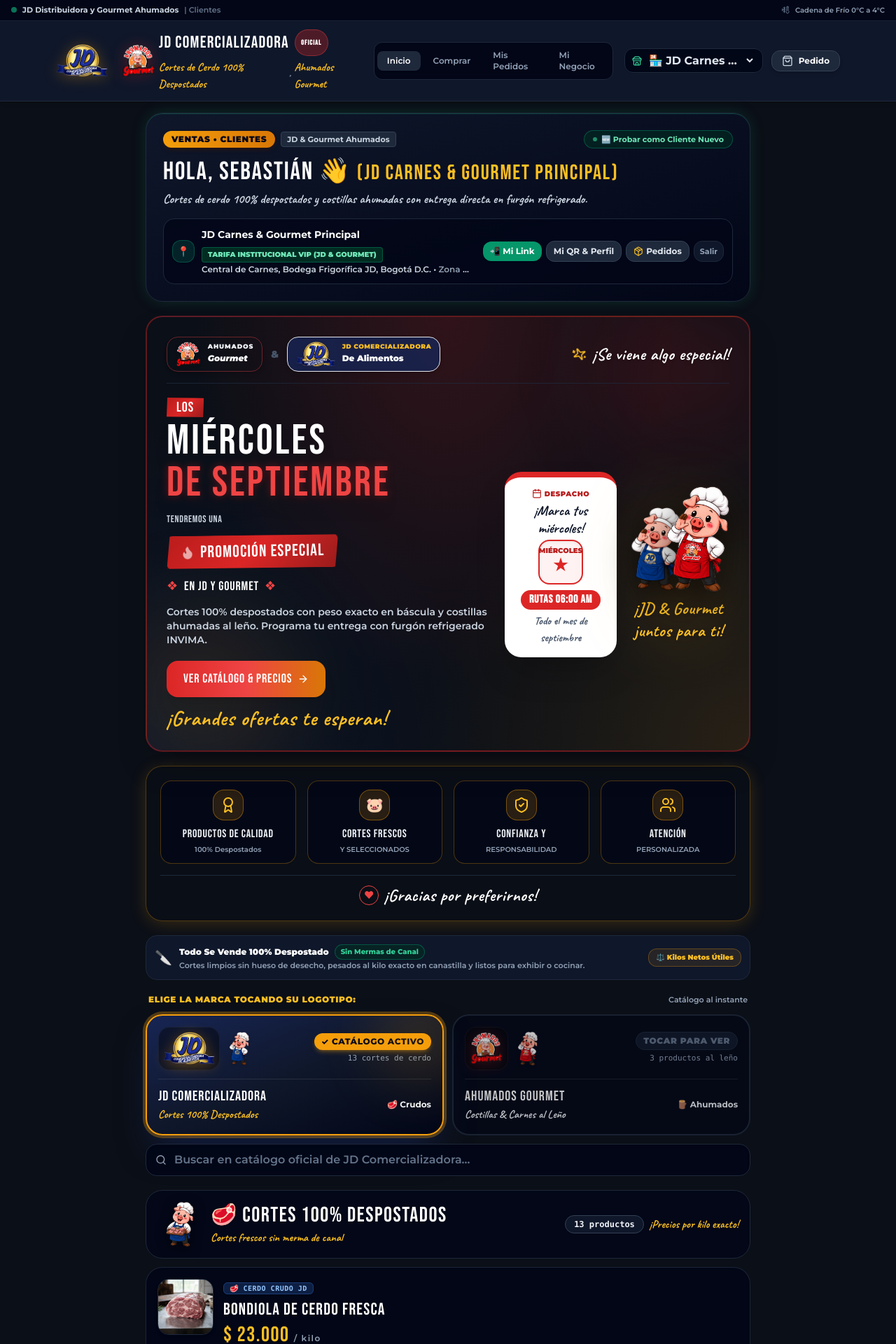
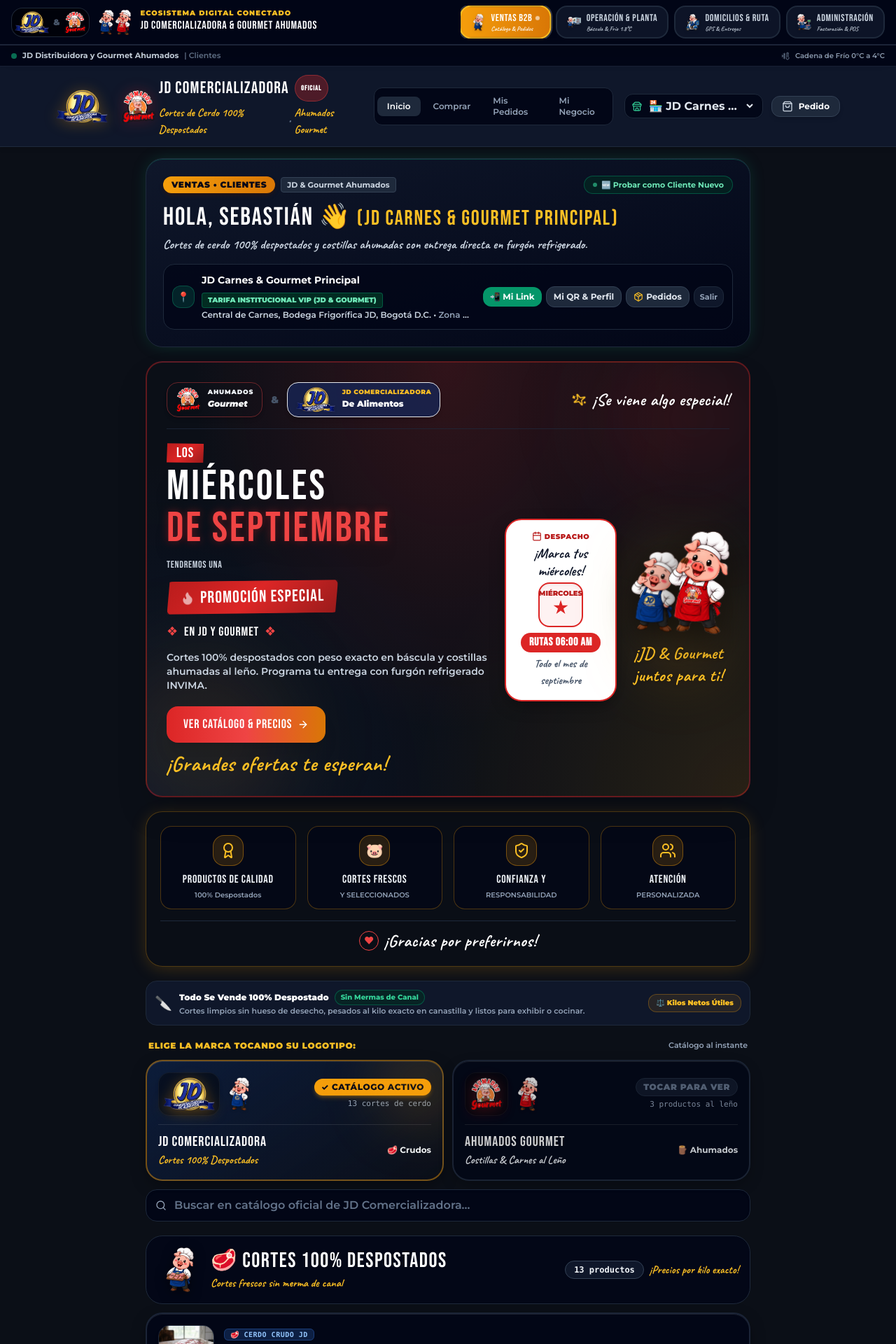
Before and after one commit to S3baz94/jd-distribuidora, a Next.js app: page / in a window 1280 px wide. Shown: the top 1920 px of the page at 70% size. Built offline with nearby package versions, Linux system fonts and the light colour scheme.

Commit message:
feat: Rediseño animado 2D cel-shaded, articulación del ecosistema con barra unificada y responsividad integral

```diff
--- a/src/app/globals.css
+++ b/src/app/globals.css
@@ -212,3 +212,83 @@
 .gold-glow-card {
   box-shadow: 0 4px 24px -2px rgba(245, 158, 11, 0.22);
 }
+
+/* ==============================================================
+   ESTILO ANIMADO 2D CEL-SHADED (JD & GOURMET)
+   ============================================================== */
+@keyframes floatSlow {
+  0%, 100% {
+    transform: translateY(0px) rotate(0deg);
+  }
+  50% {
+    transform: translateY(-5px) rotate(1deg);
+  }
+}
+
+.animate-float-slow {
+  animation: floatSlow 4s ease-in-out infinite;
+}
+
+@keyframes pulseSubtle {
+  0%, 100% {
+    transform: scale(1);
+  }
+  50% {
+    transform: scale(1.03);
+  }
+}
+
+.animate-pulse-subtle {
+  animation: pulseSubtle 3s ease-in-out infinite;
+}
+
+/* Tarjetas con estilo Sticker Ilustrado / Cel-Shaded */
+.cartoon-card {
+  border-radius: 1.5rem;
+  border-width: 2px;
+  box-shadow: 0 8px 24px -4px rgba(0, 0, 0, 0.4), inset 0 1px 0 rgba(255, 255, 255, 0.1);
+  transition: all 0.25s cubic-bezier(0.175, 0.885, 0.32, 1.275);
+}
+
+.cartoon-card:hover {
+  transform: translateY(-3px);
+  box-shadow: 0 14px 28px -4px rgba(0, 0, 0, 0.5), inset 0 1px 0 rgba(255, 255, 255, 0.15);
+}
+
+.cartoon-card-jd {
+  border-color: rgba(245, 158, 11, 0.45);
+  background: linear-gradient(145deg, rgba(16, 53, 123, 0.35) 0%, rgba(11, 15, 25, 0.95) 100%);
+}
+
+.cartoon-card-gourmet {
+  border-color: rgba(220, 38, 38, 0.45);
+  background: linear-gradient(145deg, rgba(185, 28, 28, 0.3) 0%, rgba(11, 15, 25, 0.95) 100%);
+}
+
+/* Botón 3D táctil de cómic */
+.cartoon-btn {
+  border-radius: 1rem;
+  font-weight: 800;
+  letter-spacing: 0.03em;
+  box-shadow: 0 4px 0 0 rgba(0, 0, 0, 0.35), 0 8px 16px rgba(0, 0, 0, 0.25);
+  transition: all 0.15s ease;
+}
+
+.cartoon-btn:active {
+  transform: translateY(3px);
+  box-shadow: 0 1px 0 0 rgba(0, 0, 0, 0.35), 0 2px 6px rgba(0, 0, 0, 0.2);
+}
+
+/* Insignias estilo sticker animado */
+.sticker-badge {
+  display: inline-flex;
+  align-items: center;
+  gap: 0.375rem;
+  padding: 0.25rem 0.75rem;
+  border-radius: 9999px;
+  font-weight: 900;
+  text-transform: uppercase;
+  letter-spacing: 0.05em;
+  box-shadow: 0 2px 6px rgba(0, 0, 0, 0.2);
+  border-width: 1.5px;
+}
--- a/src/app/page.tsx
+++ b/src/app/page.tsx
@@ -349,10 +349,10 @@
           <button
             type="button"
             onClick={() => setSelectedBrand("jd_distribuidora")}
-            className={`relative p-3.5 sm:p-4 rounded-3xl text-left transition-all duration-300 border-2 overflow-hidden group active:scale-[0.98] ${
+            className={`relative p-3.5 sm:p-4 rounded-3xl text-left transition-all duration-300 border-2 overflow-hidden group active:scale-[0.98] cartoon-card ${
               selectedBrand === "jd_distribuidora"
-                ? "bg-gradient-to-br from-jdblue-950 via-slate-900 to-slate-950 border-gold-500 ring-4 ring-gold-500/30 shadow-2xl shadow-jdblue-950/80"
-                : "bg-slate-950/80 border-slate-800 hover:border-slate-700 opacity-75 hover:opacity-100"
+                ? "cartoon-card-jd border-gold-500 ring-4 ring-gold-500/30 shadow-2xl shadow-jdblue-950/80"
+                : "bg-slate-950/80 border-slate-800 hover:border-slate-700 opacity-80 hover:opacity-100"
             }`}
           >
             {selectedBrand === "jd_distribuidora" && (
@@ -361,7 +361,7 @@
 
             <div className="flex items-center justify-between gap-2">
               <div className="flex items-center gap-2">
-                <div className="h-13 sm:h-15 flex items-center p-1.5 bg-black/40 rounded-2xl border border-white/5">
+                <div className="h-13 sm:h-15 flex items-center p-1.5 bg-black/40 rounded-2xl border border-white/5 shadow-md">
                   <img
                     src="/images/branding/logo-jd-comercializadora.png"
                     alt="Logo Oficial JD Comercializadora"
@@ -373,7 +373,7 @@
                   <img
                     src="/images/branding/cerdito-saludo-bienvenida.png"
                     alt="Mascota Cerdito JD"
-                    className="w-full h-full object-contain drop-shadow"
+                    className="w-full h-full object-contain drop-shadow animate-float-slow"
                   />
                 </div>
               </div>
@@ -413,10 +413,10 @@
           <button
             type="button"
             onClick={() => setSelectedBrand("gourmet_ahumados")}
-            className={`relative p-3.5 sm:p-4 rounded-3xl text-left transition-all duration-300 border-2 overflow-hidden group active:scale-[0.98] ${
+            className={`relative p-3.5 sm:p-4 rounded-3xl text-left transition-all duration-300 border-2 overflow-hidden group active:scale-[0.98] cartoon-card ${
               selectedBrand === "gourmet_ahumados"
-                ? "bg-gradient-to-br from-fire-950 via-slate-900 to-slate-950 border-fire-500 ring-4 ring-fire-500/30 shadow-2xl shadow-fire-950/80"
-                : "bg-slate-950/80 border-slate-800 hover:border-slate-700 opacity-75 hover:opacity-100"
+                ? "cartoon-card-gourmet border-fire-500 ring-4 ring-fire-500/30 shadow-2xl shadow-fire-950/80"
+                : "bg-slate-950/80 border-slate-800 hover:border-slate-700 opacity-80 hover:opacity-100"
             }`}
           >
             {selectedBrand === "gourmet_ahumados" && (
@@ -425,7 +425,7 @@
 
             <div className="flex items-center justify-between gap-2">
               <div className="flex items-center gap-2">
-                <div className="h-13 sm:h-15 flex items-center p-1.5 bg-black/40 rounded-2xl border border-white/5">
+                <div className="h-13 sm:h-15 flex items-center p-1.5 bg-black/40 rounded-2xl border border-white/5 shadow-md">
                   <img
                     src="/images/branding/logo-ahumados-gourmet-oficial.png"
                     alt="Logo Oficial Ahumados Gourmet"
@@ -437,7 +437,8 @@
                   <img
                     src="/images/branding/cerdito-gourmet-ahumados.png"
                     alt="Mascota Cerdito Gourmet"
-                    className="w-full h-full object-contain drop-shadow"
+                    className="w-full h-full object-contain drop-shadow animate-float-slow"
+                    style={{ animationDelay: "1s" }}
                   />
                 </div>
               </div>
@@ -541,9 +542,9 @@
             return (
               <div
                 key={product.id}
-                className={`p-4 rounded-3xl bg-slate-950/90 border transition-all ${
+                className={`p-4 rounded-3xl bg-slate-950/90 border-2 transition-all cartoon-card ${
                   itemInCart
-                    ? "border-gold-500 ring-2 ring-gold-500/40 gold-glow-card"
+                    ? "border-gold-500 ring-2 ring-gold-500/40 gold-glow-card scale-[1.01]"
                     : isOutOfStock
                     ? "border-white/5 opacity-60 bg-slate-950"
                     : "border-slate-800/90 hover:border-slate-700"
--- a/src/components/admin/AdminHeader.tsx
+++ b/src/components/admin/AdminHeader.tsx
@@ -57,6 +57,26 @@
                   className="h-9 sm:h-10 w-auto object-contain drop-shadow-[0_2px_8px_rgba(220,38,38,0.25)]"
                 />
               </div>
+
+              {/* Dúo de Cerditos Animados en Administración */}
+              <div className="flex items-end -space-x-2 hidden md:flex">
+                <div className="w-8 h-9 relative">
+                  <img
+                    src="/images/branding/cerdito-bascula-pesaje.png"
+                    alt="Cerdito Báscula & POS"
+                    className="w-full h-full object-contain animate-float-slow"
+                  />
+                </div>
+                <div className="w-8 h-9 relative">
+                  <img
+                    src="/images/branding/cerdito-gourmet-ahumados.png"
+                    alt="Cerdito Gourmet"
+                    className="w-full h-full object-contain animate-float-slow"
+                    style={{ animationDelay: "1s" }}
+                  />
+                </div>
+              </div>
+
               <div>
                 <span className="font-bebas text-lg sm:text-xl tracking-wider text-white uppercase block leading-none">
                   JD COMERCIALIZADORA & GOURMET AHUMADOS
--- a/src/components/catalog/ProductCard.tsx
+++ b/src/components/catalog/ProductCard.tsx
@@ -56,12 +56,12 @@
   return (
     <>
       <div
-        className={`bg-white rounded-3xl border-2 transition-all flex flex-col justify-between overflow-hidden shadow-md ${
+        className={`bg-white rounded-3xl border-2 transition-all flex flex-col justify-between overflow-hidden shadow-md cartoon-card ${
           cartItem
-            ? "border-brand-500 ring-2 ring-brand-500/20"
+            ? "border-emerald-500 ring-4 ring-emerald-500/20 shadow-emerald-950/10"
             : isOutOfStock
             ? "border-slate-200 bg-slate-50 opacity-70"
-            : "border-slate-200 hover:border-slate-300"
+            : "border-slate-200 hover:border-slate-400"
         }`}
       >
         {/* Big Product Image */}
--- a/src/components/common/BrandMascotBanner.tsx
+++ b/src/components/common/BrandMascotBanner.tsx
@@ -115,9 +115,9 @@
         </div>
 
         {/* Columna Derecha: Tarjeta de Mascota & Calendario Oficial */}
-        <div className="lg:col-span-5 flex flex-col sm:flex-row items-center justify-center gap-4">
+        <div className="lg:col-span-5 flex flex-col sm:flex-row items-center justify-center gap-4 mt-2 lg:mt-0">
           {/* Calendario de Despacho Idéntico al Post */}
-          <div className="w-40 bg-white text-slate-900 rounded-3xl shadow-2xl p-4 border-t-8 border-fire-600 text-center flex flex-col items-center flex-shrink-0 relative overflow-hidden">
+          <div className="w-full sm:w-40 bg-white text-slate-900 rounded-3xl shadow-2xl p-4 border-t-8 border-fire-600 text-center flex flex-col items-center flex-shrink-0 relative overflow-hidden cartoon-card">
             <div className="flex items-center gap-1 text-[10px] font-black uppercase text-fire-700 tracking-wider">
               <Calendar className="w-3.5 h-3.5" />
               <span>Despacho</span>
@@ -146,13 +146,13 @@
             {/* Resplandor sutil de fondo */}
             <div className="absolute inset-0 bg-gold-500/10 rounded-full blur-2xl pointer-events-none" />
 
-            <div className="relative flex items-end justify-center -space-x-4 sm:-space-x-6 group cursor-pointer">
+            <div className="relative flex items-end justify-center -space-x-3 sm:-space-x-5 group cursor-pointer">
               {/* Cerdito JD: Señalando Ofertas */}
               <div className="relative z-10 text-center">
                 <img
                   src="/images/branding/cerdito-senala-ofertas.png"
                   alt="El Cerdito JD con Delantal Azul"
-                  className="w-28 sm:w-36 lg:w-40 h-auto object-contain drop-shadow-[0_12px_20px_rgba(0,0,0,0.6)] group-hover:scale-105 transition-transform duration-300"
+                  className="w-24 sm:w-32 lg:w-36 h-auto object-contain drop-shadow-[0_12px_20px_rgba(0,0,0,0.6)] animate-float-slow group-hover:scale-105 transition-transform duration-300"
                 />
               </div>
 
@@ -161,7 +161,8 @@
                 <img
                   src="/images/branding/cerdito-gourmet-ahumados.png"
                   alt="El Cerdito Gourmet con Delantal Rojo"
-                  className="w-32 sm:w-40 lg:w-44 h-auto object-contain drop-shadow-[0_15px_25px_rgba(0,0,0,0.65)] group-hover:scale-105 transition-transform duration-300"
+                  className="w-28 sm:w-36 lg:w-40 h-auto object-contain drop-shadow-[0_15px_25px_rgba(0,0,0,0.65)] animate-float-slow group-hover:scale-105 transition-transform duration-300"
+                  style={{ animationDelay: "1.5s" }}
                 />
               </div>
             </div>
--- a/src/components/delivery/DomiciliarioView.tsx
+++ b/src/components/delivery/DomiciliarioView.tsx
@@ -504,7 +504,7 @@
 
         {/* Banner de Siguiente Entrega */}
         {nextStop ? (
-          <div className="bg-gradient-to-br from-emerald-950/40 via-slate-900 to-slate-900 border-2 border-[#4edea3]/40 rounded-2xl p-4 shadow-2xl relative overflow-hidden">
+          <div className="bg-gradient-to-br from-emerald-950/40 via-slate-900 to-slate-900 border-2 border-[#4edea3]/40 rounded-3xl p-4 sm:p-5 shadow-2xl relative overflow-hidden cartoon-card">
             <div className="flex items-center justify-between pb-2 border-b border-white/10 mb-3 flex-wrap gap-1.5">
               <div className="flex items-center gap-1.5">
                 <span className="w-2 h-2 rounded-full bg-[#4edea3] animate-ping" />
@@ -541,7 +541,7 @@
             </div>
 
             {/* Resumen de Carga y Cobro */}
-            <div className="grid grid-cols-2 gap-2 my-3 p-2.5 rounded-xl bg-slate-950/80 border border-slate-800 text-center">
+            <div className="grid grid-cols-2 gap-2 my-3 p-2.5 rounded-2xl bg-slate-950/80 border border-slate-800 text-center">
               <div>
                 <p className="font-bebas text-xs text-slate-400 uppercase tracking-wider">KILOS A ENTREGAR</p>
                 <p className="font-bebas text-2xl font-bold text-white">
@@ -582,7 +582,7 @@
             <div className="space-y-2">
               <button
                 onClick={() => handleOpenDelivery(nextStop)}
-                className="w-full min-h-[50px] py-3.5 px-4 rounded-2xl bg-gradient-to-r from-emerald-500 to-teal-600 hover:from-emerald-400 hover:to-teal-500 text-slate-950 font-black text-sm tracking-wide flex items-center justify-center gap-2 shadow-xl shadow-emerald-950/60 transition-all active:scale-95"
+                className="w-full min-h-[52px] py-3.5 px-4 rounded-2xl bg-gradient-to-r from-emerald-500 to-teal-600 hover:from-emerald-400 hover:to-teal-500 text-slate-950 font-black text-sm tracking-wide flex items-center justify-center gap-2 shadow-xl shadow-emerald-950/60 transition-all active:scale-95 cartoon-btn"
               >
                 <CheckCircle2 className="w-5 h-5" />
                 <span>CONFIRMAR ENTREGA Y COBRO</span>
--- a/src/components/layout/AppShell.tsx
+++ b/src/components/layout/AppShell.tsx
@@ -9,6 +9,8 @@
 import { ToastContainer } from "@/components/common/ToastContainer";
 import { LicenseLockScreen } from "@/components/common/LicenseLockScreen";
 import { PWAInstaller } from "@/components/common/PWAInstaller";
+
+import { EcosystemSwitcherBar } from "@/components/layout/EcosystemSwitcherBar";
 
 export const AppShell: React.FC<{ children: React.ReactNode }> = ({ children }) => {
   const pathname = usePathname();
@@ -24,6 +26,7 @@
         <PWAInstaller />
         <LicenseLockScreen />
         <ToastContainer />
+        <EcosystemSwitcherBar />
         <div className="min-h-screen bg-slate-950 text-slate-100 flex flex-col font-sans selection:bg-brand-500 selection:text-white">
           {children}
         </div>
@@ -35,6 +38,7 @@
     <>
       <LicenseLockScreen />
       <ToastContainer />
+      <EcosystemSwitcherBar />
       <Header />
       <main className="flex-1 max-w-6xl w-full mx-auto px-3 sm:px-4 pb-28 md:pb-12">
         {children}
--- /dev/null
+++ b/src/components/layout/EcosystemSwitcherBar.tsx
@@ -0,0 +1,163 @@
+"use client";
+
+import React from "react";
+import Link from "next/link";
+import { usePathname } from "next/navigation";
+import { ShoppingBag, Truck, Navigation, ShieldCheck } from "lucide-react";
+
+export const EcosystemSwitcherBar: React.FC = () => {
+  const pathname = usePathname();
+
+  const tools = [
+    {
+      id: "ventas",
+      name: "Ventas B2B",
+      href: "/",
+      icon: ShoppingBag,
+      color: "from-amber-500 to-amber-600",
+      activeBorder: "border-amber-400",
+      badge: "Catálogo & Pedidos",
+      mascot: "/images/branding/cerdito-saludo-bienvenida.png",
+      isActive:
+        pathname === "/" ||
+        pathname === "/comprar" ||
+        pathname === "/confirmacion" ||
+        pathname?.startsWith("/pedidos") ||
+        pathname === "/cuenta",
+    },
+    {
+      id: "operacion",
+      name: "Operación & Planta",
+      href: "/operacion",
+      icon: Truck,
+      color: "from-cyan-600 to-blue-600",
+      activeBorder: "border-cyan-400",
+      badge: "Báscula & Frío 1.8°C",
+      mascot: "/images/branding/cerdito-furgon-despacho.png",
+      isActive: pathname === "/operacion",
+    },
+    {
+      id: "domicilios",
+      name: "Domicilios & Ruta",
+      href: "/domiciliario",
+      icon: Navigation,
+      color: "from-emerald-500 to-emerald-700",
+      activeBorder: "border-emerald-400",
+      badge: "GPS & Entregas",
+      mascot: "/images/branding/cerdito-moto-domiciliario.png",
+      isActive: pathname === "/domiciliario" || pathname === "/reparto",
+    },
+    {
+      id: "admin",
+      name: "Administración",
+      href: "/admin",
+      icon: ShieldCheck,
+      color: "from-rose-600 to-rose-800",
+      activeBorder: "border-rose-400",
+      badge: "Facturación & POS",
+      mascot: "/images/branding/cerdito-bascula-pesaje.png",
+      isActive: pathname?.startsWith("/admin"),
+    },
+  ];
+
+  return (
+    <div className="w-full bg-slate-950/95 border-b-2 border-slate-800/90 backdrop-blur-md sticky top-0 z-50 shadow-xl select-none">
+      <div className="max-w-7xl mx-auto px-2.5 sm:px-4 py-2 flex flex-col md:flex-row items-center justify-between gap-2">
+        {/* Cabecera Co-Branding Articulada con Ambas Mascotas */}
+        <div className="flex items-center justify-between w-full md:w-auto gap-3">
+          <Link href="/" className="flex items-center gap-2 group">
+            {/* Logos Corporativos en Dúo */}
+            <div className="flex items-center gap-1.5 p-1 bg-black/50 rounded-2xl border border-slate-700/60 shadow-inner">
+              <img
+                src="/images/branding/logo-jd-comercializadora.png"
+                alt="Logo JD Comercializadora"
+                className="h-7 sm:h-8 w-auto object-contain drop-shadow group-hover:scale-105 transition-transform"
+              />
+              <span className="text-slate-600 font-black text-xs">&</span>
+              <img
+                src="/images/branding/logo-ahumados-gourmet-oficial.png"
+                alt="Logo Ahumados Gourmet"
+                className="h-7 sm:h-8 w-auto object-contain drop-shadow group-hover:scale-105 transition-transform"
+              />
+            </div>
+
+            {/* Dúo de Cerditos Animados */}
+            <div className="flex items-end -space-x-2 hidden sm:flex">
+              <div className="w-8 h-9 relative">
+                <img
+                  src="/images/branding/cerdito-saludo-bienvenida.png"
+                  alt="Cerdito JD"
+                  className="w-full h-full object-contain animate-float-slow"
+                />
+              </div>
+              <div className="w-8 h-9 relative">
+                <img
+                  src="/images/branding/cerdito-gourmet-ahumados.png"
+                  alt="Cerdito Gourmet"
+                  className="w-full h-full object-contain animate-float-slow"
+                  style={{ animationDelay: "1s" }}
+                />
+              </div>
+            </div>
+
+            <div>
+              <span className="text-[10px] font-black tracking-widest text-gold-400 uppercase block leading-none">
+                ECOSISTEMA DIGITAL CONECTADO
+              </span>
+              <span className="font-bebas text-sm sm:text-base text-white tracking-wider leading-none">
+                JD COMERCIALIZADORA & GOURMET AHUMADOS
+              </span>
+            </div>
+          </Link>
+
+          {/* Badge móvil de conectividad */}
+          <div className="flex md:hidden items-center gap-1 px-2 py-0.5 rounded-full bg-emerald-950/80 border border-emerald-500/50 text-[10px] font-black text-emerald-400">
+            <span className="w-1.5 h-1.5 rounded-full bg-emerald-400 animate-ping" />
+            <span>4 APPS CONECTADAS</span>
+          </div>
+        </div>
+
+        {/* Barra Articulada de Herramientas (Scroll Horizontal en Móviles) */}
+        <nav className="flex items-center gap-1.5 sm:gap-2 overflow-x-auto no-scrollbar w-full md:w-auto pb-1 md:pb-0 justify-start md:justify-end">
+          {tools.map((tool) => {
+            return (
+              <Link
+                key={tool.id}
+                href={tool.href}
+                className={`relative px-3 sm:px-3.5 py-1.5 rounded-2xl flex items-center gap-2 transition-all flex-shrink-0 border-2 ${
+                  tool.isActive
+                    ? `bg-gradient-to-r ${tool.color} ${tool.activeBorder} text-white shadow-lg ring-2 ring-white/20 scale-[1.02]`
+                    : "bg-slate-900/90 border-slate-800 text-slate-300 hover:text-white hover:bg-slate-850 hover:border-slate-700"
+                }`}
+                title={`Cambiar a herramienta de ${tool.name}`}
+              >
+                {/* Miniatura de la Mascota Especializada */}
+                <div className="w-5 h-6 relative flex-shrink-0">
+                  <img
+                    src={tool.mascot}
+                    alt={tool.name}
+                    className="w-full h-full object-contain drop-shadow"
+                  />
+                </div>
+
+                <div className="text-left">
+                  <div className="flex items-center gap-1">
+                    <span className="font-bebas text-xs sm:text-sm tracking-wider leading-none block">
+                      {tool.name}
+                    </span>
+                    {tool.isActive && (
+                      <span className="w-1.5 h-1.5 rounded-full bg-white animate-pulse" />
+                    )}
+                  </div>
+                  <span className="text-[9px] font-caveat font-bold opacity-90 block leading-tight hidden lg:block">
+                    {tool.badge}
+                  </span>
+                </div>
+              </Link>
+            );
+          })}
+        </nav>
+      </div>
+    </div>
+  );
+};
```
